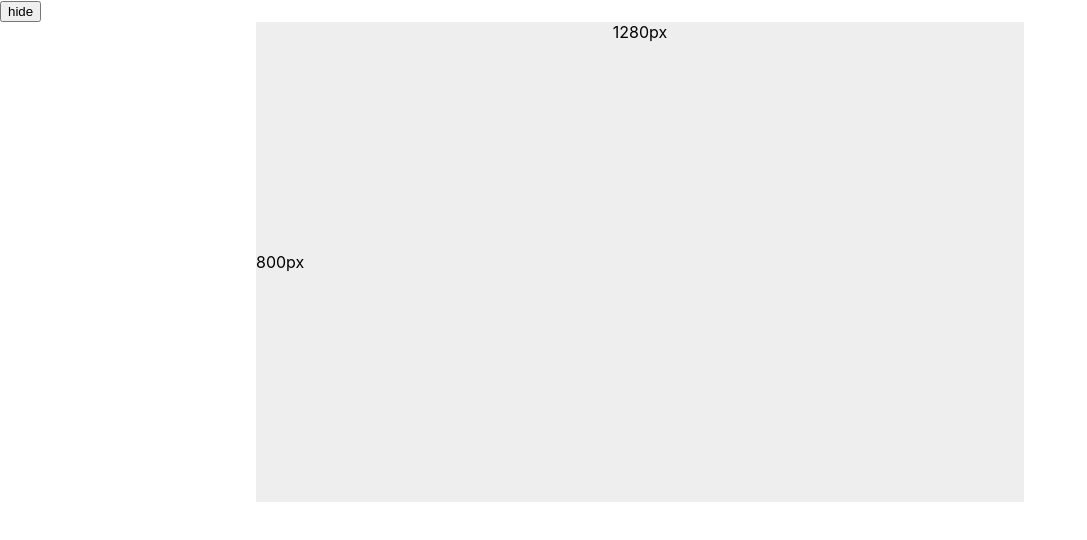
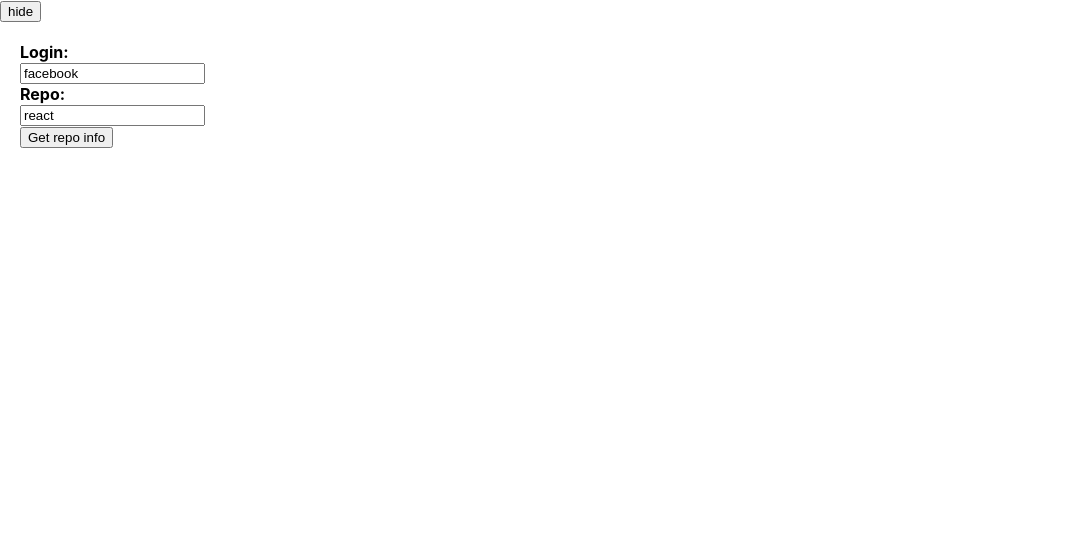
Before and after one commit to ipomazkin/react-js-course-flow-05-05-2021, a React (Create React App) app: page /news in a window 1280 px wide. Both pictures are taken after a click on the button "show". Shown: the top 540 px of the page, without its empty margins (0-1087 px from the left). Built offline with nearby package versions, Linux system fonts and the light colour scheme.

Commit message:
lesson 4 - topics 5 & 6

```diff
--- a/package.json
+++ b/package.json
@@ -11,6 +11,8 @@
     "prop-types": "^15.7.2",
     "react": "^17.0.2",
     "react-dom": "^17.0.2",
+    "react-hook-form": "^7.8.4",
+    "react-query": "^3.17.0",
     "react-scripts": "4.0.3",
     "react-spring": "^9.2.3",
     "web-vitals": "^1.0.1"
--- /dev/null
+++ b/src/Lesson4/5_reactHookForm/Form.js
@@ -0,0 +1,35 @@
+import React from 'react';
+import PropTypes from 'prop-types';
+import { useForm } from "react-hook-form";
+import { useLogger } from "../../utils/logger";
+
+export function Form() {
+  const log = useLogger("Form", { level: 2, color: 'blue' });
+  log("render started");
+
+  const { register, handleSubmit, formState: { errors } } = useForm();
+
+  const onSubmit = (values) => {
+    log("onSubmit", values);
+  };
+
+  return (
+    <form onSubmit={handleSubmit(onSubmit)} className="form">
+      <div>
+        <input type="text" {...register("firstName", { required: "Please, enter your name" })}/>
+        {errors.firstName && (
+          <div style={{color: "red"}}>{errors.firstName.message}</div>
+        )}
+      </div>
+      <div>
+        <input type="text" {...register("lastName", { required: "Please, enter your last name" })}/>
+        {errors.lastName && (
+          <div style={{color: "red"}}>{errors.lastName.message}</div>
+        )}
+      </div>
+      <button>Submit</button>
+    </form>
+  );
+}
+
+Form.propTypes = {};
--- /dev/null
+++ b/src/Lesson4/5_reactHookForm/index.js
@@ -0,0 +1,28 @@
+import React, { useState, useEffect } from "react";
+import { useLogger } from "../../utils/logger";
+
+import { Form } from "./Form";
+
+export function Example() {
+  const log = useLogger("Example");
+  log("render started");
+
+  const [isShow, setIsShow] = useState(false);
+  log("render progress", { isShow });
+
+  return (
+    <div className="example-renderer">
+      <div className="example-renderer__cont">
+
+        <button onClick={() => setIsShow(!isShow)}>{isShow ? "hide" : "show"}</button>
+
+        {isShow && (
+          <div>
+            <Form />
+          </div>
+        )}
+
+      </div>
+    </div>
+  );
+}
--- /dev/null
+++ b/src/Lesson4/6_reactQuery/Form.js
@@ -0,0 +1,45 @@
+import React from 'react';
+import PropTypes from 'prop-types';
+import { useForm } from "react-hook-form";
+import { useLogger } from "../../utils/logger";
+
+export function Form(props) {
+  const log = useLogger("Form", { level: 3, color: 'green' });
+  log("render started");
+
+  const { register, handleSubmit, formState: { errors } } = useForm({
+    defaultValues: {
+      login: "facebook",
+      repo: "react"
+    }
+  });
+
+  const onSubmit = (values) => {
+    log("onSubmit", values);
+    props.handleSubmit(values);
+  };
+
+  return (
+    <form onSubmit={handleSubmit(onSubmit)} className="form">
+      <div>
+        <div><b>Login:</b></div>
+        <input type="text" {...register("login", { required: "Please, enter the login" })}/>
+        {errors.login && (
+          <div style={{color: "red"}}>{errors.login.message}</div>
+        )}
+      </div>
+      <div>
+        <div><b>Repo:</b></div>
+        <input type="text" {...register("repo", { required: "Please, the repository name" })}/>
+        {errors.repo && (
+          <div style={{color: "red"}}>{errors.repo.message}</div>
+        )}
+      </div>
+      <button>Get repo info</button>
+    </form>
+  );
+}
+
+Form.propTypes = {
+  handleSubmit: PropTypes.func,
+};
--- /dev/null
+++ b/src/Lesson4/6_reactQuery/RepoAPI.js
@@ -0,0 +1,11 @@
+import axios from "axios";
+
+const defaultConfig = {
+  baseURL: "//api.github.com/"
+};
+
+export const getRepoInfo = (user, repoName) => {
+  return axios.get(`/repos/${user}/${repoName}`, {
+    ...defaultConfig,
+  });
+};
--- /dev/null
+++ b/src/Lesson4/6_reactQuery/RepoInfo.js
@@ -0,0 +1,63 @@
+import React, { useState } from 'react';
+import PropTypes from 'prop-types';
+import { useQuery } from "react-query";
+
+import { Form } from "./Form";
+import { useLogger } from "../../utils/logger";
+import * as RepoAPI from './RepoAPI';
+
+
+export function RepoInfo() {
+  const log = useLogger("RepoInfo", { level: 2, color: 'blue' });
+  log("render started");
+
+  const [params, setParams] = useState(null);
+
+  const handleSubmit = ({ login, repo }) => {
+    setParams({
+      login,
+      repo,
+    });
+  };
+
+  const { isFetching, data: axiosResult, isError, error } = useQuery(['repoInfo', params], ({ queryKey }) => {
+    let [_, params] = queryKey;
+    return RepoAPI.getRepoInfo(params.login, params.repo);
+  }, {
+    enabled: params !== null,
+  });
+
+  let data = axiosResult?.data;
+
+  return (
+    <div style={{ padding: "10px", margin: "10px" }} className="repo-info">
+      <div className="repo-info__form">
+        <Form handleSubmit={handleSubmit} />
+      </div>
+      {params !== null && (
+        <div>
+          {isFetching ? (
+            "Loading..."
+          ) : isError ? (
+            <div>{error.message}</div>
+          ) : (
+            <div>
+              <h1>{data.name}</h1>
+              <p>{data.description}</p>
+              <div>Repo <a href={data.html_url}>link</a></div>
+              <strong>👀 {data.subscribers_count}</strong>{' '}
+              <strong>✨ {data.stargazers_count}</strong>{' '}
+              <strong>🍴 {data.forks_count}</strong>
+              <div>
+                <h4>Author: {data.owner.login}</h4>
+                <img src={data.owner.avatar_url} alt=""/>
+              </div>
+            </div>
+          )}
+        </div>
+      )}
+    </div>
+  );
+}
+
+RepoInfo.propTypes = {};
--- /dev/null
+++ b/src/Lesson4/6_reactQuery/index.js
@@ -0,0 +1,32 @@
+import React, { useState, useEffect } from "react";
+import { useLogger } from "../../utils/logger";
+import { QueryClientProvider } from "react-query";
+
+import { RepoInfo } from "./RepoInfo";
+import { client } from "./queryClient";
+
+export function Example() {
+  const log = useLogger("Example");
+  log("render started");
+
+  const [isShow, setIsShow] = useState(false);
+  log("render progress", { isShow });
+
+  return (
+    <QueryClientProvider client={client}>
+      <div className="example-renderer">
+        <div className="example-renderer__cont">
+
+          <button onClick={() => setIsShow(!isShow)}>{isShow ? "hide" : "show"}</button>
+
+          {isShow && (
+            <div>
+              <RepoInfo />
+            </div>
+          )}
+
+        </div>
+      </div>
+    </QueryClientProvider>
+  );
+}
--- /dev/null
+++ b/src/Lesson4/6_reactQuery/queryClient.js
@@ -0,0 +1,3 @@
+import { QueryClient } from "react-query";
+
+export const client = new QueryClient();
--- a/src/index.js
+++ b/src/index.js
@@ -9,5 +9,7 @@ import ExampleRendererLesson4Topic1 from "./Lesson4/1_renderProps_cats";
 import ExampleRendererLesson4Topic2 from "./Lesson4/2_context_theme";
 import { Example as ExampleRendererLesson4Topic3 } from "./Lesson4/3_fnComponents_hooks";
 import { Example as ExampleRendererLesson4Topic4 } from "./Lesson4/4_customHooks";
+import { Example as ExampleRendererLesson4Topic5 } from "./Lesson4/5_reactHookForm";
+import { Example as ExampleRendererLesson4Topic6 } from "./Lesson4/6_reactQuery";
 
-ReactDOM.render(<ExampleRendererLesson4Topic4 />, document.getElementById('root'));
+ReactDOM.render(<ExampleRendererLesson4Topic6 />, document.getElementById('root'));
```
Also changed, not shown: 1 other file (tests, documents, lock files or other folders).
